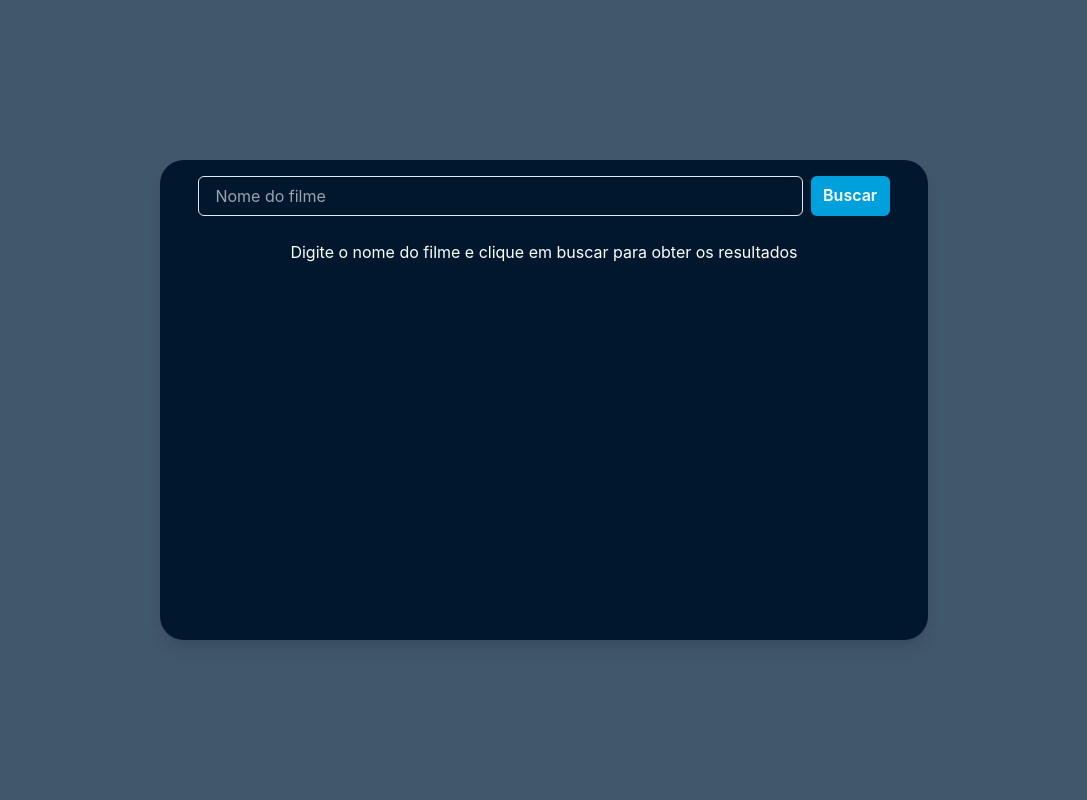
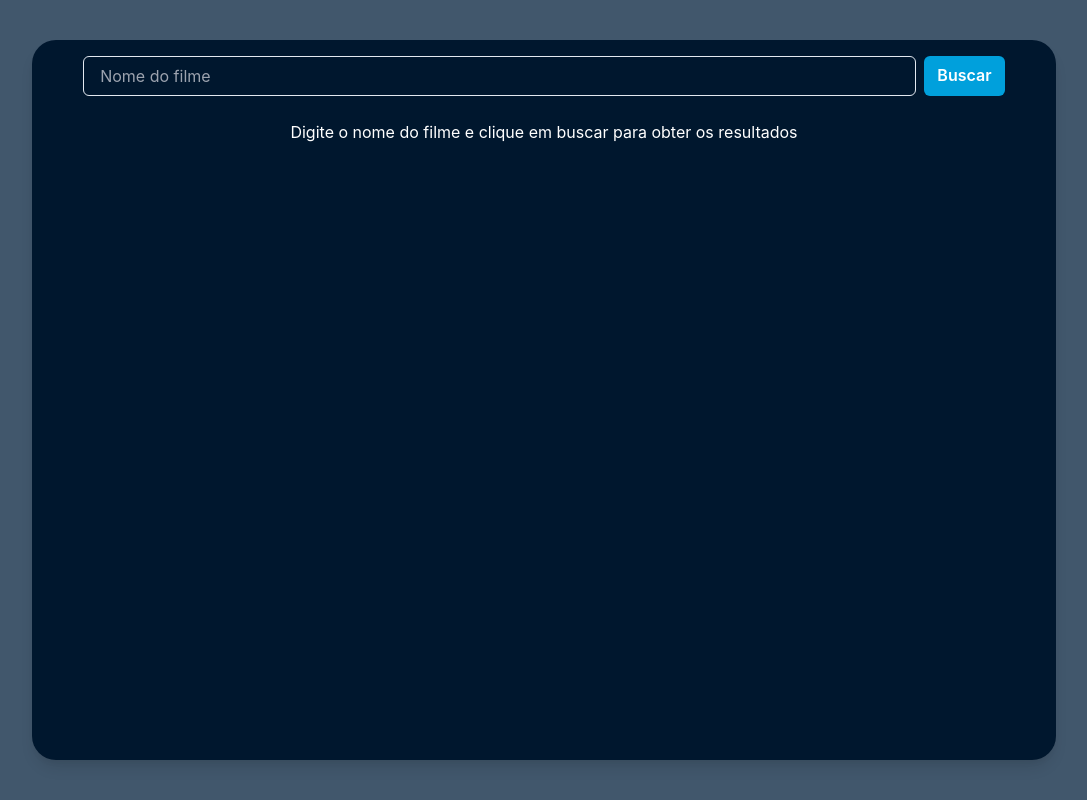
Before and after one commit to LucasFelizari/rbcFilmes, a Next.js app: page / in a window 1280 px wide. Shown: the whole page, without its empty margins (96-1183 px from the left). Built offline with nearby package versions, Linux system fonts and the light colour scheme.

Commit message:
inicio cards

```diff
--- a/common/components/CardFilmesSemelhantes.tsx
+++ b/common/components/CardFilmesSemelhantes.tsx
@@ -1,4 +1,4 @@
-import { Box, Text, VStack } from "@chakra-ui/react";
+import { Box, Button, Card, CardBody, CardFooter, CardHeader, Heading, SimpleGrid, Text, VStack } from "@chakra-ui/react";
 import { IFilmeDto } from "../types/IFilmeDto";
 import { useEffect, useState } from "react";
 import buscarFilmesSemelhantes from "../services/buscarFilmesSemelhantes";
@@ -20,17 +20,66 @@ export default function CardFilmesSemelhantes({filmeBuscado}: { filmeBuscado: IF
   if(filmesSemelhantes && filmesSemelhantes.length > 0){
     return (
       <Box color={'white'} w={'90%'} borderRadius={'1rem'} borderWidth={'1px'}>
-        <VStack w={'full'} alignItems={'start'} p={'1rem'}>
-          <Text>Filmes semelhantes:</Text>
-          <VStack w={'full'} alignItems={'start'} p={'1rem'}>
+
+          <Text p={'1rem'}>Filmes semelhantes:</Text>
+          <SimpleGrid spacing={4} templateColumns='repeat(auto-fill, minmax(200px, 1fr))' p="1rem">
             {filmesSemelhantes.map((filme, index) => (
-              <Text key={index}>{filme.title}</Text>
-            ))}
-          </VStack>
-        </VStack>
+              <Card key={index} bg="gray.800" color={'white'}>
+                <CardHeader>
+                  <Heading size='md'>{filme.title}</Heading>
+                </CardHeader>
+                <CardBody>
+                  <Text>Data de lançamento: {filme.release_date}</Text>
+
+                </CardBody>
+                <CardFooter>
+                  <Button>Botão</Button>
+                </CardFooter>
+              </Card>
+              ))}
+          </SimpleGrid>
+
       </ Box >
     )
   }
 
   return null;
   }
+
+
+
+//   <SimpleGrid spacing={4} templateColumns='repeat(auto-fill, minmax(200px, 1fr))'>
+//   <Card>
+//     <CardHeader>
+//       <Heading size='md'> Customer dashboard</Heading>
+//     </CardHeader>
+//     <CardBody>
+//       <Text>View a summary of all your customers over the last month.</Text>
+//     </CardBody>
+//     <CardFooter>
+//       <Button>View here</Button>
+//     </CardFooter>
+//   </Card>
+//   <Card>
+//     <CardHeader>
+//       <Heading size='md'> Customer dashboard</Heading>
+//     </CardHeader>
+//     <CardBody>
+//       <Text>View a summary of all your customers over the last month.</Text>
+//     </CardBody>
+//     <CardFooter>
+//       <Button>View here</Button>
+//     </CardFooter>
+//   </Card>
+//   <Card>
+//     <CardHeader>
+//       <Heading size='md'> Customer dashboard</Heading>
+//     </CardHeader>
+//     <CardBody>
+//       <Text>View a summary of all your customers over the last month.</Text>
+//     </CardBody>
+//     <CardFooter>
+//       <Button>View here</Button>
+//     </CardFooter>
+//   </Card>
+// </SimpleGrid>
--- a/common/services/buscarFilmesSemelhantes.ts
+++ b/common/services/buscarFilmesSemelhantes.ts
@@ -31,7 +31,7 @@ export default async function buscarFilmesSemelhantes(filme: IFilmeDto): Promise
         const similaridadeOrcamento = calcularSimilaridadeEntreNumeros(filme.budget, f.budget);
 
         // Se a similaridade entre os três aspectos for maior ou igual a 0.5, adiciona o filme à lista de filmes semelhantes
-        if (similaridadeTitulo >= 0.5 && similaridadeData >= 0.5 && similaridadeOrcamento >= 0.5) {
+        if (similaridadeTitulo >= 0.3 && similaridadeData >= 0.3 && similaridadeOrcamento >= 0.3) {
             filmesSemelhantes.push(f);
         }
     });
--- a/pages/index.tsx
+++ b/pages/index.tsx
@@ -24,8 +24,16 @@ export default function Home() {
   }
 
   return (
-    <Flex w={'full'} bg={'bgLight'} h="100vh" pos={'relative'} alignItems={'center'} justifyContent={'center'}>
-      <Box shadow={'lg'}borderRadius={'1.5rem'} w="60vw" bg="bg" h={'30rem'}  >
+    <Flex
+      w={'full'}
+      bg={'bgLight'}
+      h="100vh"
+      pos={'relative'}
+      alignItems={'center'}
+      justifyContent={'center'}
+
+    >
+      <Box shadow={'lg'}borderRadius={'1.5rem'} minW="80vw" bg="bg" minH={'90vh'}  overflowY={'auto'}  >
         <VStack w={'100%'} margin='1rem auto' spacing={'1.5rem'}>
           <HStack w="90%">
             <Input placeholder='Nome do filme' color={'white'} onChange={handleChange} />
```
